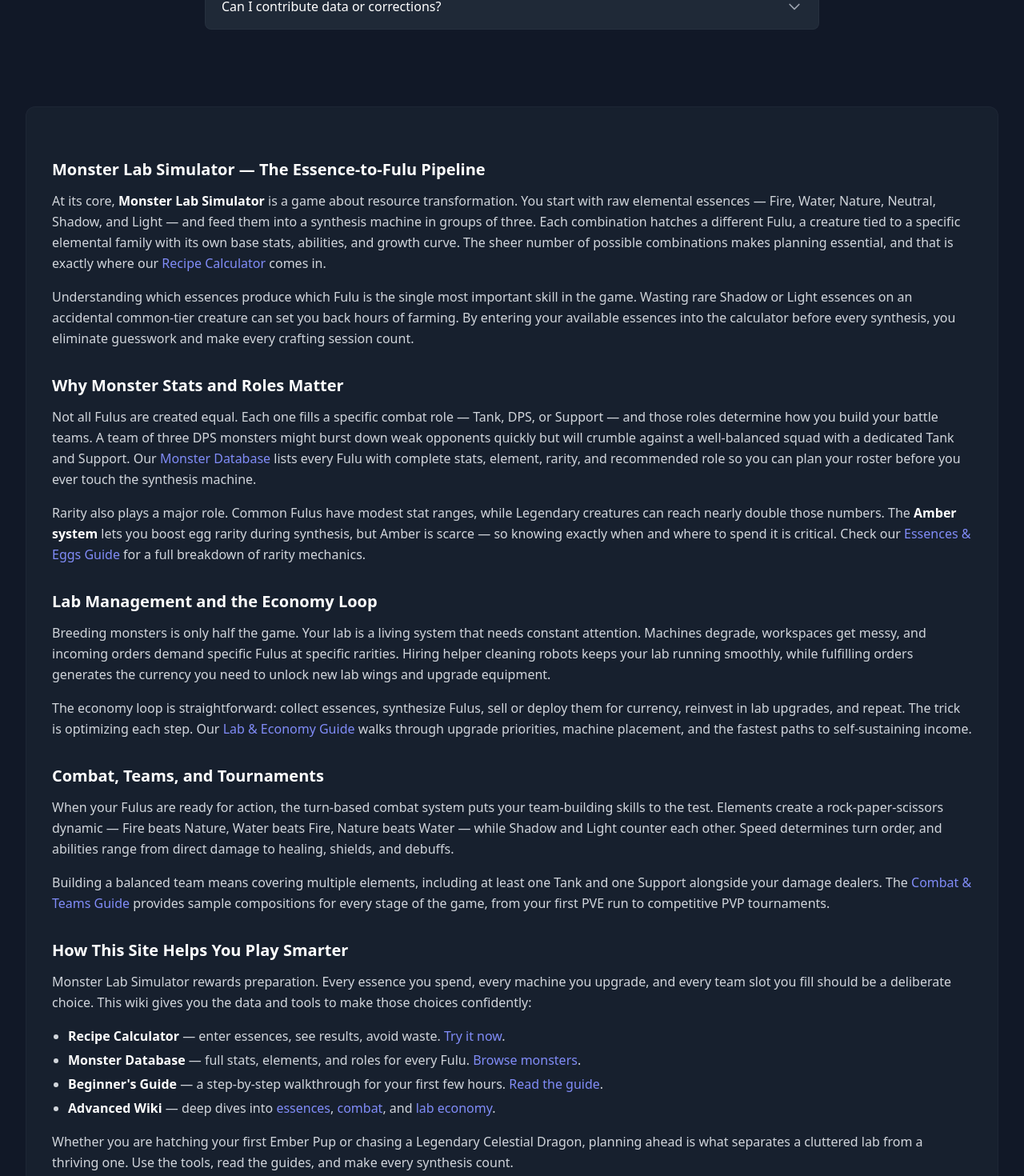
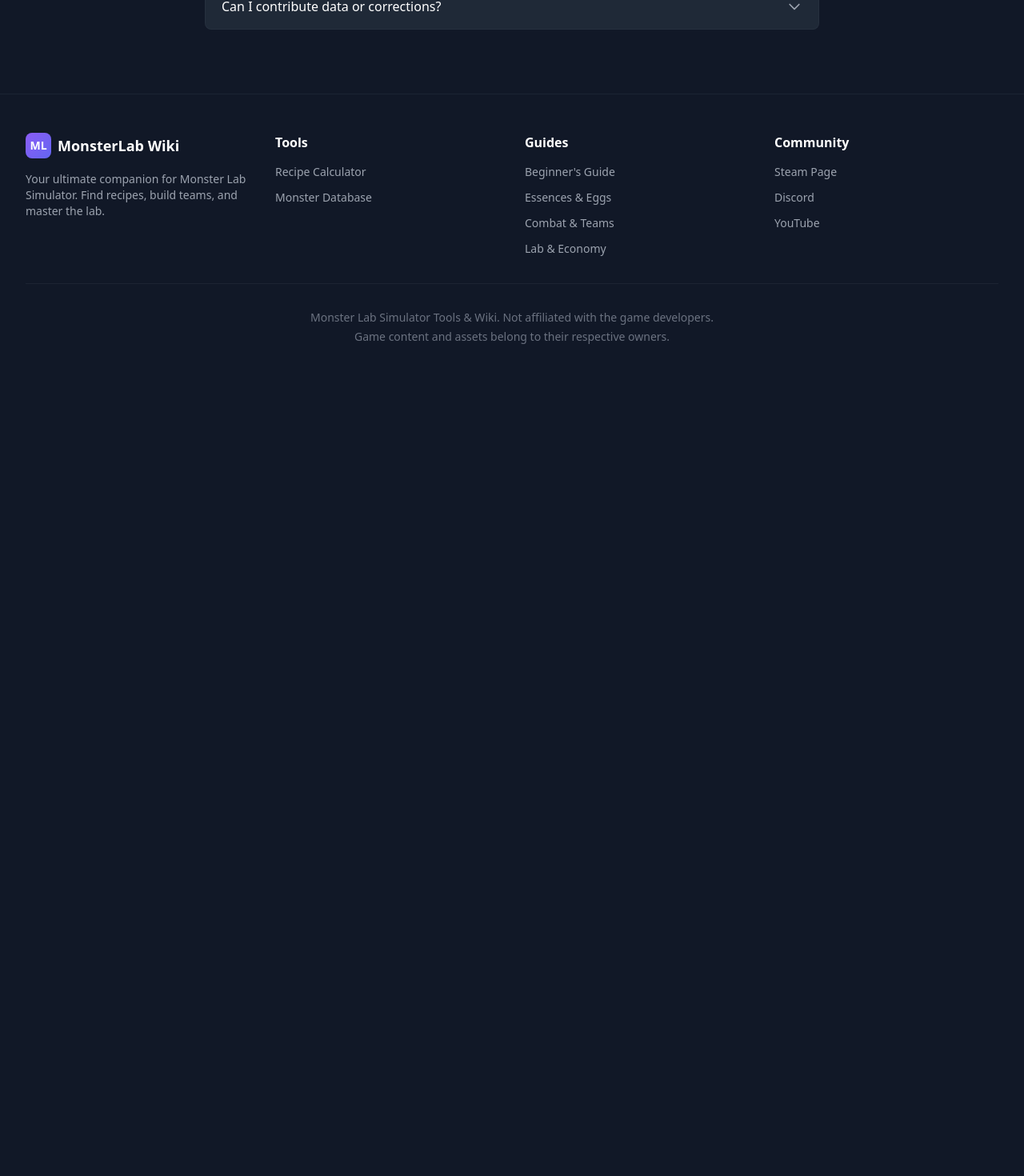
Before and after one commit to jewelrydecornerforwork/monsterlabsimulato, a Next.js app: page / in a window 1280 px wide. Shown: the part 2977-4447 px from the top of the page at 80% size. After the commit the page ends 3456 px from the top, so only its background shows below. Built offline with nearby package versions, Linux system fonts and the light colour scheme.

Commit message:
Update page.tsx

```diff
--- a/src/app/page.tsx
+++ b/src/app/page.tsx
@@ -1,6 +1,5 @@
 import Link from "next/link";
 import FAQ from "@/components/FAQ";
-import SEOArticle from "@/components/SEOArticle";
 
 const features = [
   {
@@ -260,57 +259,6 @@ export default function HomePage() {
             <FAQ items={homeFaqItems} />
           </div>
         </section>
-
-        {/* ===== 7. SEO Content Block ===== */}
-        <section>
-          <SEOArticle>
-            <h2>Monster Lab Simulator &mdash; The Essence-to-Fulu Pipeline</h2>
-            <p>
-              At its core, <strong>Monster Lab Simulator</strong> is a game about resource transformation. You start with raw elemental essences &mdash; Fire, Water, Nature, Neutral, Shadow, and Light &mdash; and feed them into a synthesis machine in groups of three. Each combination hatches a different Fulu, a creature tied to a specific elemental family with its own base stats, abilities, and growth curve. The sheer number of possible combinations makes planning essential, and that is exactly where our <a href="/tools/recipes">Recipe Calculator</a> comes in.
-            </p>
-            <p>
-              Understanding which essences produce which Fulu is the single most important skill in the game. Wasting rare Shadow or Light essences on an accidental common-tier creature can set you back hours of farming. By entering your available essences into the calculator before every synthesis, you eliminate guesswork and make every crafting session count.
-            </p>
-
-            <h2>Why Monster Stats and Roles Matter</h2>
-            <p>
-              Not all Fulus are created equal. Each one fills a specific combat role &mdash; Tank, DPS, or Support &mdash; and those roles determine how you build your battle teams. A team of three DPS monsters might burst down weak opponents quickly but will crumble against a well-balanced squad with a dedicated Tank and Support. Our <a href="/monsters">Monster Database</a> lists every Fulu with complete stats, element, rarity, and recommended role so you can plan your roster before you ever touch the synthesis machine.
-            </p>
-            <p>
-              Rarity also plays a major role. Common Fulus have modest stat ranges, while Legendary creatures can reach nearly double those numbers. The <strong>Amber system</strong> lets you boost egg rarity during synthesis, but Amber is scarce &mdash; so knowing exactly when and where to spend it is critical. Check our <a href="/wiki/essences-eggs">Essences &amp; Eggs Guide</a> for a full breakdown of rarity mechanics.
-            </p>
-
-            <h2>Lab Management and the Economy Loop</h2>
-            <p>
-              Breeding monsters is only half the game. Your lab is a living system that needs constant attention. Machines degrade, workspaces get messy, and incoming orders demand specific Fulus at specific rarities. Hiring helper cleaning robots keeps your lab running smoothly, while fulfilling orders generates the currency you need to unlock new lab wings and upgrade equipment.
-            </p>
-            <p>
-              The economy loop is straightforward: collect essences, synthesize Fulus, sell or deploy them for currency, reinvest in lab upgrades, and repeat. The trick is optimizing each step. Our <a href="/wiki/lab-economy">Lab &amp; Economy Guide</a> walks through upgrade priorities, machine placement, and the fastest paths to self-sustaining income.
-            </p>
-
-            <h2>Combat, Teams, and Tournaments</h2>
-            <p>
-              When your Fulus are ready for action, the turn-based combat system puts your team-building skills to the test. Elements create a rock-paper-scissors dynamic &mdash; Fire beats Nature, Water beats Fire, Nature beats Water &mdash; while Shadow and Light counter each other. Speed determines turn order, and abilities range from direct damage to healing, shields, and debuffs.
-            </p>
-            <p>
-              Building a balanced team means covering multiple elements, including at least one Tank and one Support alongside your damage dealers. The <a href="/wiki/combat-teams">Combat &amp; Teams Guide</a> provides sample compositions for every stage of the game, from your first PVE run to competitive PVP tournaments.
-            </p>
-
-            <h2>How This Site Helps You Play Smarter</h2>
-            <p>
-              Monster Lab Simulator rewards preparation. Every essence you spend, every machine you upgrade, and every team slot you fill should be a deliberate choice. This wiki gives you the data and tools to make those choices confidently:
-            </p>
-            <ul>
-              <li><strong>Recipe Calculator</strong> &mdash; enter essences, see results, avoid waste. <a href="/tools/recipes">Try it now</a>.</li>
-              <li><strong>Monster Database</strong> &mdash; full stats, elements, and roles for every Fulu. <a href="/monsters">Browse monsters</a>.</li>
-              <li><strong>Beginner&apos;s Guide</strong> &mdash; a step-by-step walkthrough for your first few hours. <a href="/guide">Read the guide</a>.</li>
-              <li><strong>Advanced Wiki</strong> &mdash; deep dives into <a href="/wiki/essences-eggs">essences</a>, <a href="/wiki/combat-teams">combat</a>, and <a href="/wiki/lab-economy">lab economy</a>.</li>
-            </ul>
-            <p>
-              Whether you are hatching your first Ember Pup or chasing a Legendary Celestial Dragon, planning ahead is what separates a cluttered lab from a thriving one. Use the tools, read the guides, and make every synthesis count.
-            </p>
-          </SEOArticle>
-        </section>
       </div>
     </div>
   );
```
